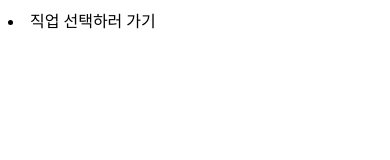
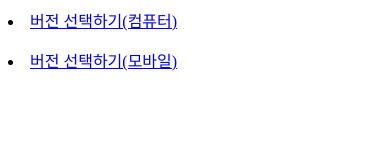
Before and after one commit to fi1lo/zombiegame, a plain HTML site: page index.html in a window 390 px wide. Drawn offline with Linux system fonts and the light colour scheme.

Commit message:
모바일 버전 이동및 컴퓨터 버전 이동추가

```diff
--- a/index.html
+++ b/index.html
@@ -5,6 +5,7 @@
     </style>
   </head>
   <body>
-    <p><li>직업 선택하러 가기</li></p>
+    <p><li><a href=”컴퓨터.html”>버전 선택하기(컴퓨터)</a></li></p>
+    <p><li><a href=”모바일.html”>버전 선택하기(모바일)</a></li></p>
   </body>
 </html>
```
Also changed, not shown: 모바일.html (added), 컴퓨터.html (added).
